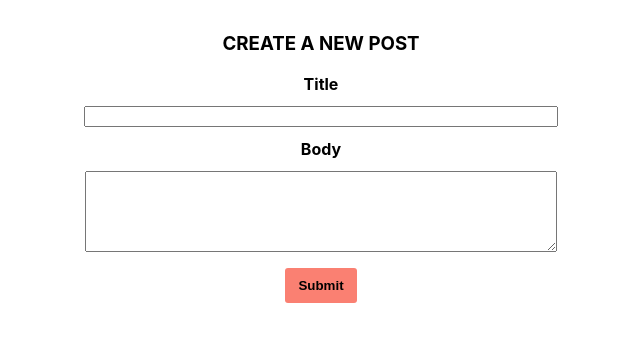
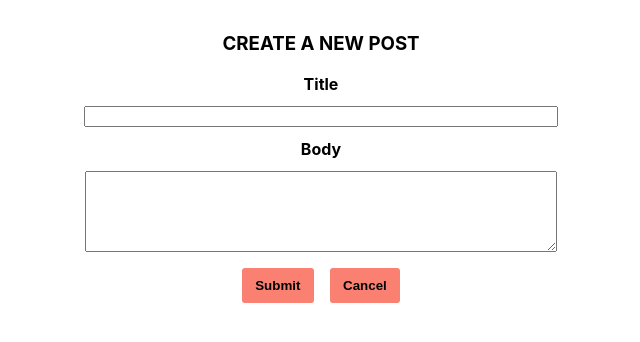
Before and after one commit to linhhuehuynh/react-crud, a React (Create React App) app: page /new in a window 1280 px wide. Shown: the top 342 px of the page, without its empty margins (319-959 px from the left). Built offline with nearby package versions, Linux system fonts and the light colour scheme.

Commit message:
added css

```diff
--- a/src/components/NewPost.js
+++ b/src/components/NewPost.js
@@ -1,5 +1,6 @@
 import React, { Component } from 'react';
 import axios from '../axios';
+import { Redirect } from 'react-router-dom';
 
 export default class NewPost extends Component {
 
@@ -10,7 +11,8 @@ constructor(props) {
         posts: this.props.location.posts ,
         id: 0,
         title: '',
-        body: ''
+        body: '',
+        cancel: false
     }
 }
 
@@ -46,9 +48,21 @@ constructor(props) {
                     })
     }
 
+    handleCancel = () => {
+        this.setState({
+            cancel: true
+        })
+    }
+
     render() {
+        let redirect = null;
+        if (this.state.cancel) {
+            redirect = <Redirect to="/posts" />;
+        }
+
         return (
             <div className="container">
+                {redirect}
                 <form onSubmit={this.handleSubmit}>
                         <h3>CREATE A NEW POST</h3>
                         <label>Title</label><br></br>
@@ -56,6 +70,7 @@ constructor(props) {
                         <label>Body</label><br></br>
                         <textarea className="textbox" name="body" rows="5" cols="30" onChange={this.handleChange}></textarea><br></br>
                         <input className="button buttontext" type="submit"/>
+                        <input onClick={this.handleCancel} className="button buttontext" style={{marginLeft: '1rem'}}value="Cancel" type="button"/>
                 </form>
             </div>
         )
--- a/src/components/Posts.js
+++ b/src/components/Posts.js
@@ -78,7 +78,7 @@ export default class Posts extends Component {
 
     handleCancel = () => {
         this.setState({
-            cancel: true
+            updateClicked: !this.state.updateClicked
         })
     }
 
@@ -143,6 +143,7 @@ export default class Posts extends Component {
                 handleCancel={this.handleCancel}
                 updateClicked={this.state.updateClicked}
                 />
+
             </div>
         )
     }
--- a/src/components/UpdatePost.js
+++ b/src/components/UpdatePost.js
@@ -11,7 +11,7 @@ const UpdatePost = (props) => {
                     <label>Body</label><br></br>
                     <textarea className="textbox" name="body" rows="10" cols="50" value={props.body} onChange={props.handleBody}></textarea><br></br>
                     <input className="button buttontext" type="submit"/>
-                    {/* <input onClick={props.handleCancel} className="button buttontext" value="Cancel" type="button"/>                     */}
+                    <input onClick={props.handleCancel} className="button buttontext" style={{marginLeft: '1rem'}}value="Cancel" type="button"/>
                 </form> : null
         }
         </div>
```
Lines whose indentation alone changed are shown as unchanged.
